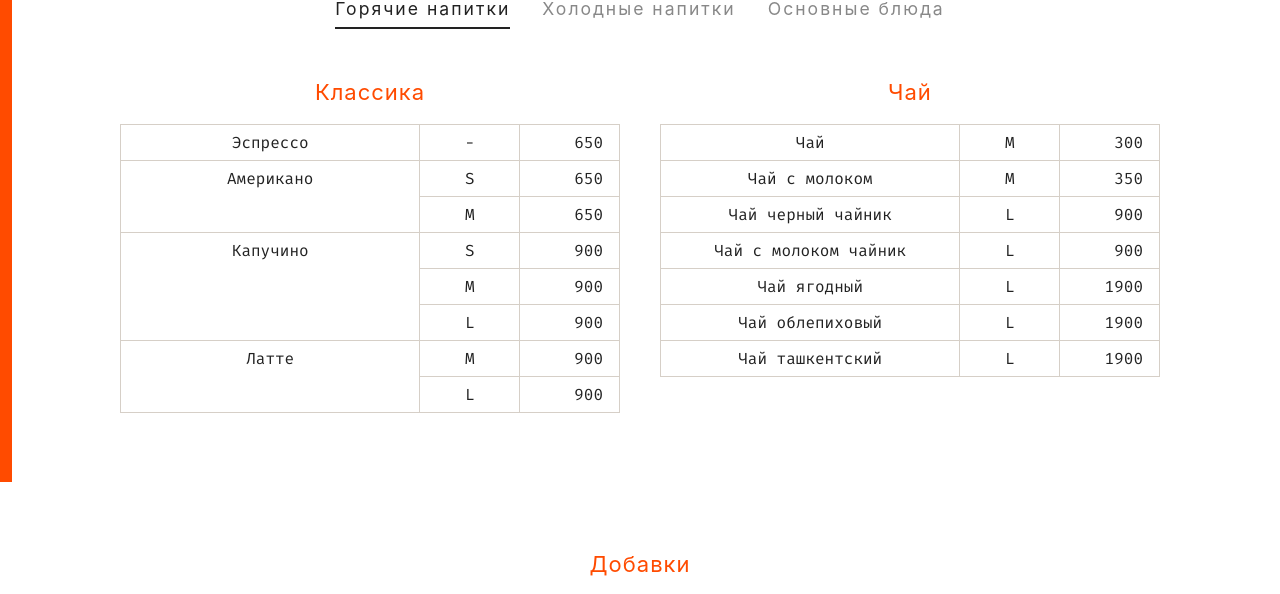
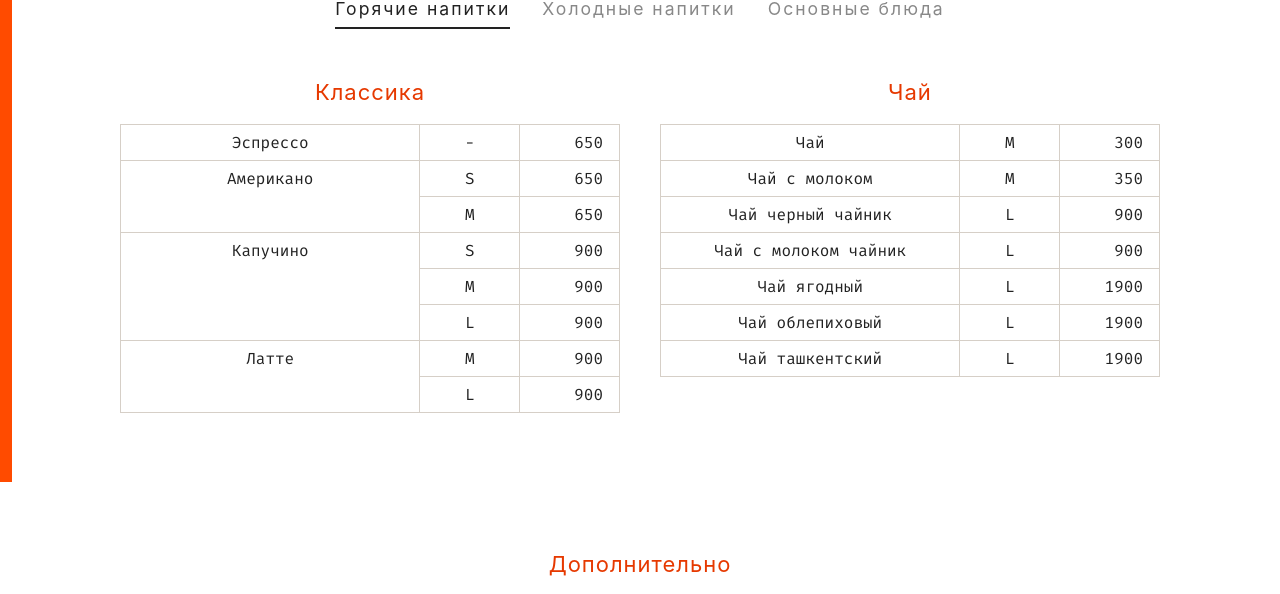
Before and after one commit to Andersonscat/a_coffee_menu, a React (Create React App) app: page / in a window 1280 px wide. Shown: the part 318-912 px from the top of the page. Built offline with nearby package versions, Linux system fonts and the light colour scheme.

Commit message:
Изменено название секции на 'Дополнительно' и сделан оранжевый цвет темнее

```diff
--- a/src/App.js
+++ b/src/App.js
@@ -459,7 +459,7 @@ const extras = [
 function Section({ title, children }) {
   return (
     <div className="section">
-      <h2 style={{ textAlign: 'center', fontWeight: 400, fontSize: 22, letterSpacing: 1, color: '#FF4B00' }}>{title}</h2>
+      <h2 style={{ textAlign: 'center', fontWeight: 400, fontSize: 22, letterSpacing: 1, color: '#E63900' }}>{title}</h2>
       {children}
     </div>
   );
@@ -536,7 +536,7 @@ function App() {
                 <DrinksTable data={authorTea} setSelectedItem={setSelectedItem} />
               </Section>
             )}
-            <Section title="Добавки">
+            <Section title="Дополнительно">
               <DrinksTable data={extras} setSelectedItem={setSelectedItem} />
             </Section>
           </SectionsRow>
```
